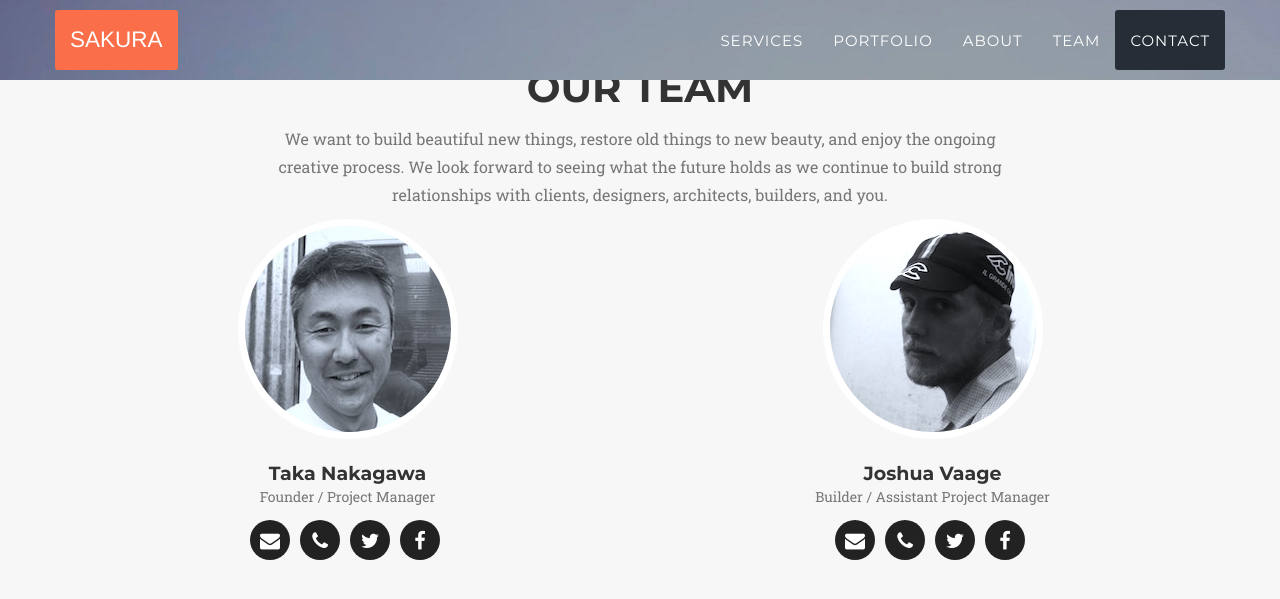
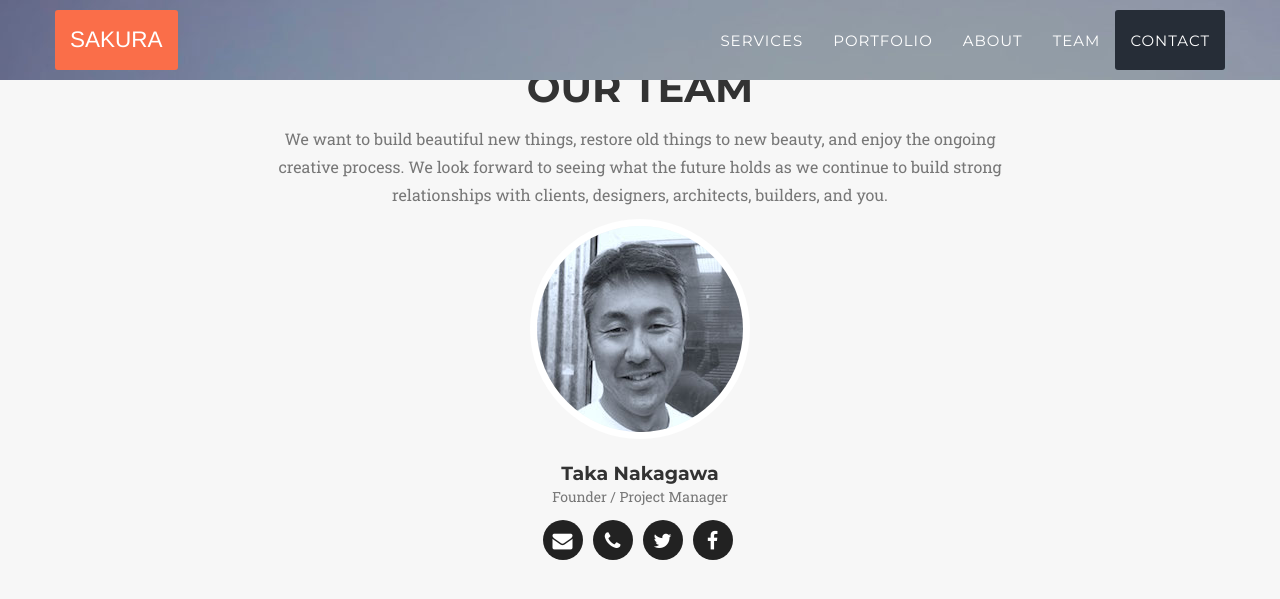
Before and after one commit to whaleen/sakuragroup.co, a Jekyll site: the page built from index.html, in a window 1280 px wide and 1400 px high, scrolled down 5494 px, cut to the strip 0-760 px from the top of the window. Shown: the top 599 px of the strip. Built offline with Jekyll 4.4.1, drawn with Linux system fonts in a browser that asks for light colours; some web fonts are replaced; some of the changed text lies outside the part shown.

Commit message:
contact details edits

```diff
--- a/_config.yml
+++ b/_config.yml
@@ -3,7 +3,7 @@ url: http://sakuragroup.co
 
 # Site settings
 title: The Sakura Group
-email: josh@sakuragroup.co
+email: taka@sakuragroup.co
 description: "Portland Oregon - Design / Build / Remodel"
 
 # Color settings (hex-codes without the leading hash-tag)
@@ -18,24 +18,13 @@ people:
   pic: 1
   position: Founder / Project Manager
   email: taka@sakuragroup.co
-  telephone: +1 (503) 451-5944
+  telephone: +1 (503) 680-4463
   biography:
   social:
     - title: twitter
       url: http://twitter.com/thesakuragroup
     - title: facebook
       url: https://www.facebook.com/taka.nakagawa.9
-
-- name: Joshua Vaage
-  pic: 2
-  position: Builder / Assistant Project Manager
-  email: josh@sakuragroup.co
-  telephone: +1 (503) 863-6014
-  social:
-    - title: twitter
-      url: http://twitter.com/whaleen
-    - title: facebook
-      url: http://facebook.com/joshuavaage
 
 # Social networks usernames (many more available: google-plus, flickr, dribbble, pinterest, instagram, tumblr, linkedin, etc.)
 social:
--- a/_includes/contact.html
+++ b/_includes/contact.html
@@ -8,10 +8,10 @@
             </div>
             <div class="row">
                 <div class="col-lg-6 text-center phone-button">
-                    <a href="tel:15038636014" class="btn btn-xl btn-block"><i class="fa fa-phone"></i> +1 (503) 451-5944</a>
+                    <a href="tel:15036804463" class="btn btn-xl btn-block"><i class="fa fa-phone"></i> +1 (503) 680-4463</a>
                 </div>
                 <div class="col-lg-6 text-center">
-                <a href="mailto:contact@sakuragroup.co" class="btn btn-xl btn-block"><i class="fa fa-envelope"></i> Email</a>
+                <a href="mailto:taka@sakuragroup.co" class="btn btn-xl btn-block"><i class="fa fa-envelope"></i> Email</a>
                 </div>
             </div>
         </div>
--- a/_includes/team.html
+++ b/_includes/team.html
@@ -10,7 +10,7 @@
             </div>
             <div class="row">
                 {% for member in site.people %}
-                <div class="col-sm-6">
+                <div class="col-sm-6 col-lg-offset-3">
                     <div class="team-member">
                         <img src="img/team/{{ member.pic }}.jpg" class="img-responsive img-circle" alt="">
                         <h4>{{ member.name }}</h4>
```
